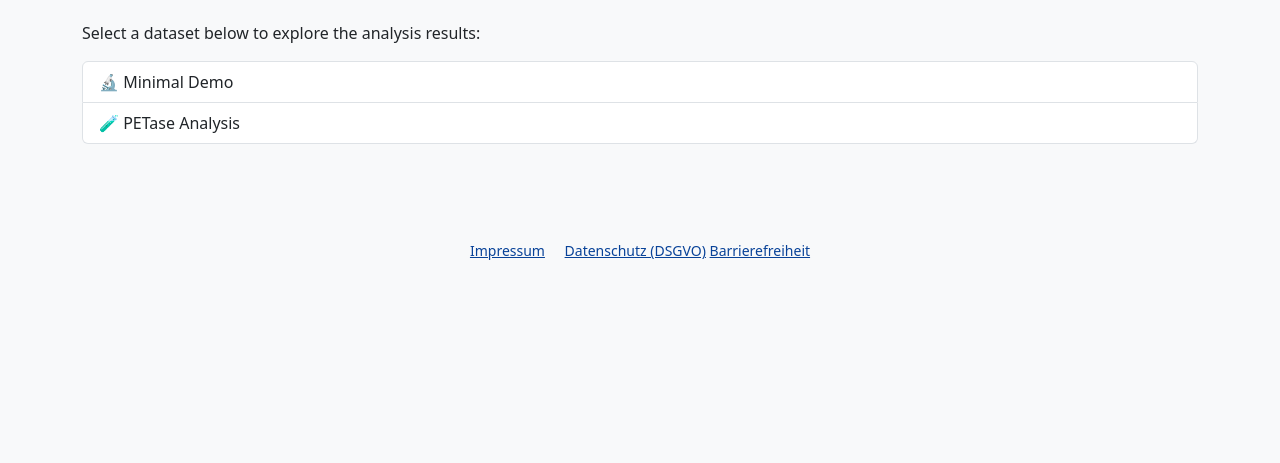
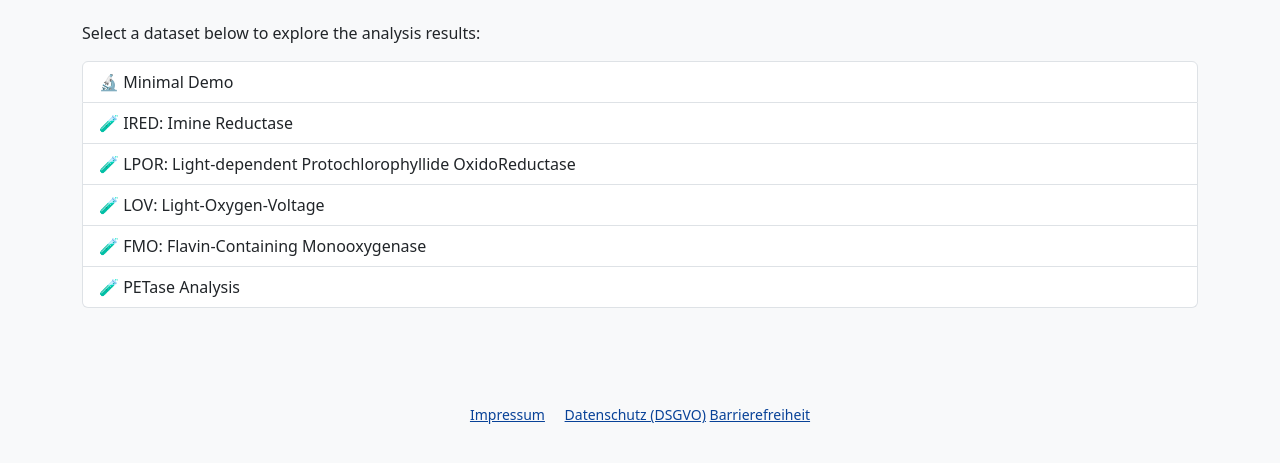
Before and after one commit to ipb-halle/SelectZyme-app, a plain HTML site: page nginx/index.html in a window 1280 px wide. Shown: the part 99-562 px from the top of the page. Drawn offline with Linux system fonts and the light colour scheme; files whose address does not match are found by name.

Commit message:
data: add additional case studies

```diff
--- a/nginx/index.html
+++ b/nginx/index.html
@@ -16,6 +16,18 @@
       <a href="/selectzyme/demo/" class="list-group-item list-group-item-action">
         🔬 Minimal Demo
       </a>
+      <a href="/selectzyme/ired/" class="list-group-item list-group-item-action">
+        🧪 IRED: Imine Reductase
+      </a>
+      <a href="/selectzyme/lpor/" class="list-group-item list-group-item-action">
+        🧪 LPOR: Light-dependent Protochlorophyllide OxidoReductase
+      </a>
+      <a href="/selectzyme/lov/" class="list-group-item list-group-item-action">
+        🧪 LOV: Light-Oxygen-Voltage
+      </a>
+      <a href="/selectzyme/fmos/" class="list-group-item list-group-item-action">
+        🧪 FMO: Flavin-Containing Monooxygenase
+      </a>
       <a href="/selectzyme/petase/" class="list-group-item list-group-item-action">
         🧪 PETase Analysis
       </a>
```
Also changed, not shown: 2 other files.
